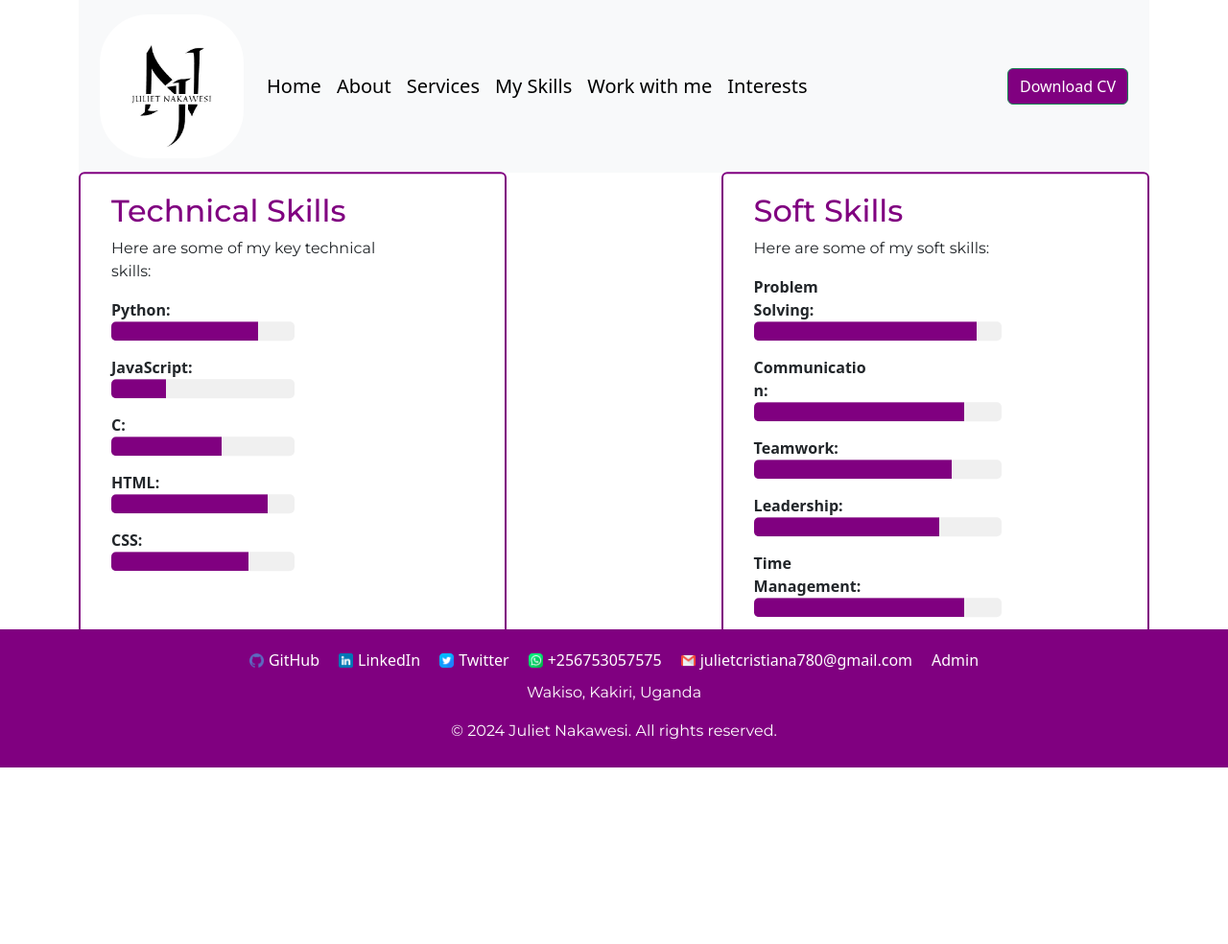
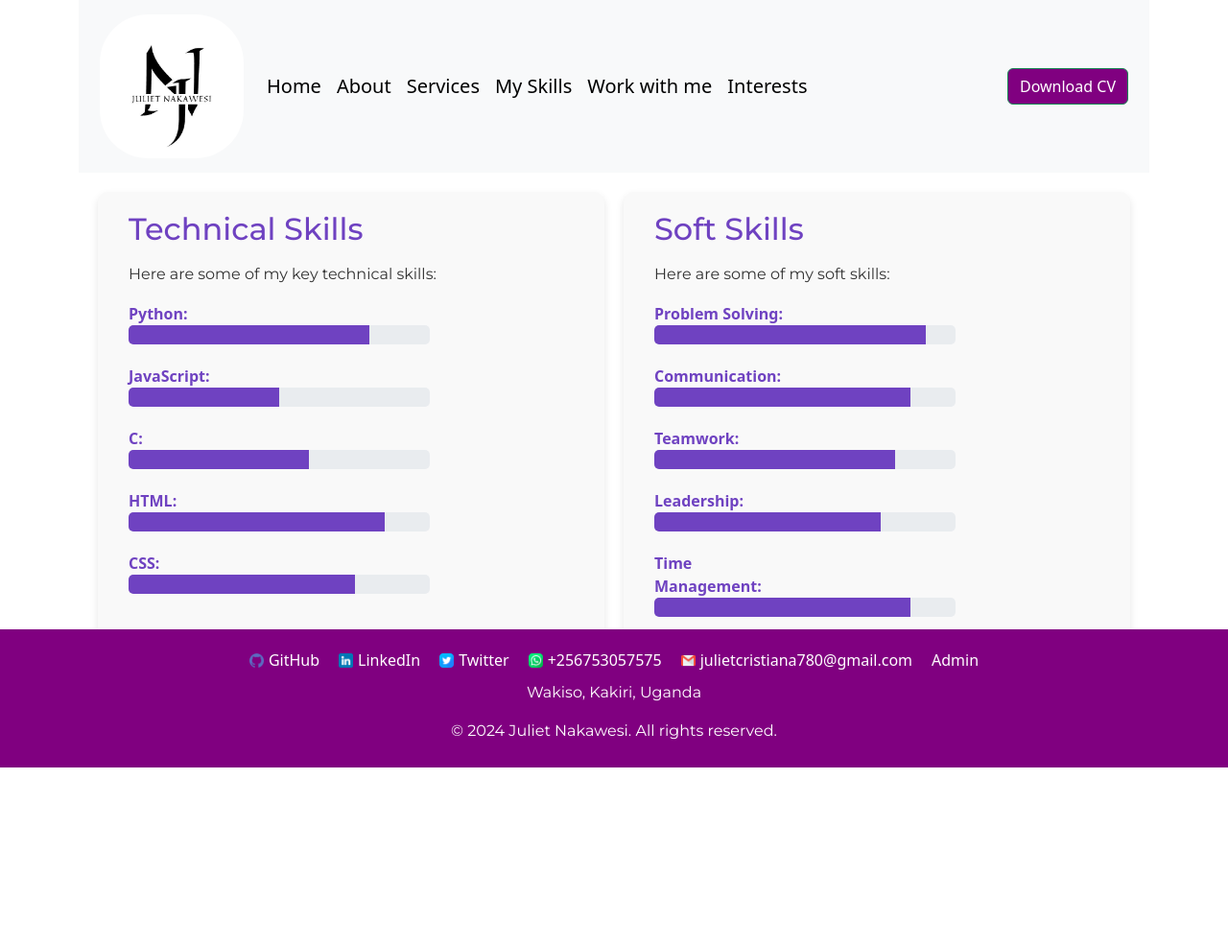
Before and after one commit to juliesuarez/julietnakawesi_portifolio, a Django app: template julie/templates/skills.html in a window 1280 px wide. Shown: the whole page at 96% size. After the commit the page ends 800 px from the top, so only its background shows below. Run offline with Django 3.2, Linux system fonts and the light colour scheme; the template is opened without the code that fills it, so the values that code supplies are empty.

Commit message:
new changes

```diff
--- a/julie/templates/base.html
+++ b/julie/templates/base.html
@@ -10,6 +10,8 @@
     <link href="https://fonts.googleapis.com/css2?family=Inter:wght@300&display=swap" rel="stylesheet">
     <link href="https://fonts.googleapis.com/icon?family=Material+Icons" rel="stylesheet">
     <link rel="stylesheet" href="https://fonts.googleapis.com/css2?family=Montserrat:wght@300;400;500;600;700&display=swap">
+    <link href="https://cdn.jsdelivr.net/npm/bootstrap@5.3.0/dist/css/bootstrap.min.css" rel="stylesheet">
+    <link href="https://cdnjs.cloudflare.com/ajax/libs/font-awesome/6.0.0-beta3/css/all.min.css" rel="stylesheet">
     <link rel="stylesheet" href="{% static 'css/color.css' %}">
     <link rel="stylesheet" href="{% static 'css/nav.css' %}">
 </head>
@@ -46,7 +48,7 @@
                         <a class="nav-link" style="color:black;" href="{% url 'interest' %}">Interests</a>
                     </li>
                 </ul>
-                <a class="btn btn-success" href="{% static 'document/Nakawesi.pdf' %}" style="background-color: purple;">Download CV</a>
+                <a class="btn btn-success" href="{% static 'document/Juliet Nakawesi.pdf' %}" style="background-color: purple;">Download CV</a>
             </div>
         </div>
     </nav>
--- a/julie/templates/skills.html
+++ b/julie/templates/skills.html
@@ -3,50 +3,61 @@
 
 {% block content %}
 <style>
+    /* General card styles */
     .card-container {
         display: flex;
-        justify-content: space-between; /* Align cards with space between them */
+        flex-wrap: wrap; /* Allows cards to wrap to the next line on smaller screens */
+        gap: 20px; /* Space between cards */
+        justify-content: center; /* Center-align cards */
+        margin: 20px; /* Margin around the container */
     }
 
     .card {
-        width: 40%;
-        border: 2px solid purple;
-        margin-bottom: 20px; /* Add margin between the cards */
-        padding: 20px; /* Add padding for content */
+        flex: 1 1 45%; /* Flex basis for responsive design */
+        border: none; /* Remove default border */
+        border-radius: 10px; /* Rounded corners */
+        background-color: #f9f9f9; /* Light background for cards */
+        padding: 20px; /* Add padding inside the card */
+        box-shadow: 0 4px 8px rgba(0, 0, 0, 0.1); /* Subtle shadow for depth */
+        transition: transform 0.3s ease, box-shadow 0.3s ease; /* Smooth transition for hover effects */
     }
 
-    .animate-float {
-        animation: floatAnimation 3s infinite ease-in-out alternate;
+    .card:hover {
+        transform: translateY(-10px); /* Lift effect on hover */
+        box-shadow: 0 8px 16px rgba(0, 0, 0, 0.2); /* Enhanced shadow on hover */
     }
 
-    @keyframes floatAnimation {
-        0% {
-            transform: translateY(0);
+    .card h2 {
+        color: #6f42c1; /* Purple color for headings */
+        margin-bottom: 15px; /* Space below the heading */
     }
-        100% {
-            transform: translateY(-10px);
-        }
+
+    .card p {
+        color: #333; /* Dark text color for readability */
+        line-height: 1.6; /* Improve text readability */
     }
 
     .skill-list {
         list-style: none; /* Remove default list styles */
-        padding-left: 0; /* Remove default left padding */
+        padding: 0; /* Remove default padding */
+        margin: 0; /* Remove default margin */
     }
 
     .skill-item {
-        margin-bottom: 10px; /* Add space between skill items */
+        margin-bottom: 15px; /* Space between skill items */
     }
 
     .skill-item span {
         display: inline-block;
-        width: 120px; /* Adjust width as needed */
+        width: 150px; /* Adjust width as needed */
         font-weight: bold;
+        color: #6f42c1; /* Purple color for labels */
     }
 
     .skill-progress {
         display: inline-block;
-        width: calc(100% - 120px); /* Adjust width to fill remaining space */
-        background-color: #f0f0f0; /* Light gray background */
+        width: calc(100% - 150px); /* Adjust width to fill remaining space */
+        background-color: #e9ecef; /* Light gray background */
         border-radius: 5px; /* Rounded corners */
         height: 20px; /* Height of the progress bar */
         margin: 0; /* Remove default margin */
@@ -55,18 +66,16 @@
     }
 
     .skill-progress-bar {
-        background-color: purple; /* Color of the progress bar */
+        background-color: #6f42c1; /* Purple color for the progress bar */
         height: 100%; /* Height of the progress bar */
     }
 </style>
 
 <div class="card-container">
-    <div class="card animate-float">
+    <div class="card">
         <section id="skills" class="skills-section">
             <div class="container">
-                <div class="row">
-                    <div class="col-md-10">
-                        <h2 style="color:purple;">Technical Skills</h2>
+                <h2>Technical Skills</h2>
                 <p>Here are some of my key technical skills:</p>
                 <ul class="skill-list">
                     <li class="skill-item">
@@ -78,7 +87,7 @@
                     <li class="skill-item">
                         <span>JavaScript:</span>
                         <div class="skill-progress">
-                                    <div class="skill-progress-bar" style="width: 30%;"></div>
+                            <div class="skill-progress-bar" style="width: 50%;"></div>
                         </div>
                     </li>
                     <li class="skill-item">
@@ -101,17 +110,13 @@
                     </li>
                 </ul>
             </div>
-                </div>
-            </div>
         </section>
     </div>
 
-    <div class="card animate-float">
+    <div class="card">
         <section id="skills" class="skills-section">
             <div class="container">
-                <div class="row">
-                    <div class="col-md-12">
-                        <h2 style="color:purple;">Soft Skills</h2>
+                <h2>Soft Skills</h2>
                 <p>Here are some of my soft skills:</p>
                 <ul class="skill-list">
                     <li class="skill-item">
@@ -152,10 +157,8 @@
                     </li>
                 </ul>
             </div>
-                </div>
-            </div>
         </section>
     </div>
 </div>
-<br><br><br><br><br><br><br><br>
+
 {% endblock %}
```
Also changed, not shown: julie/templates/about.html (+15 -6 lines), julie/templates/index.html (+54 -5 lines), julie/templatetags/custom_filters.py (added, +10 -0 lines), julie/static/images/julie.jpg (added), julie/static/images/juliet.jpg (added), julie/static/images/lad.jpg (added), julie/templatetags/__init__.py (added), 2 other files. Lines whose indentation alone changed are shown as unchanged.
